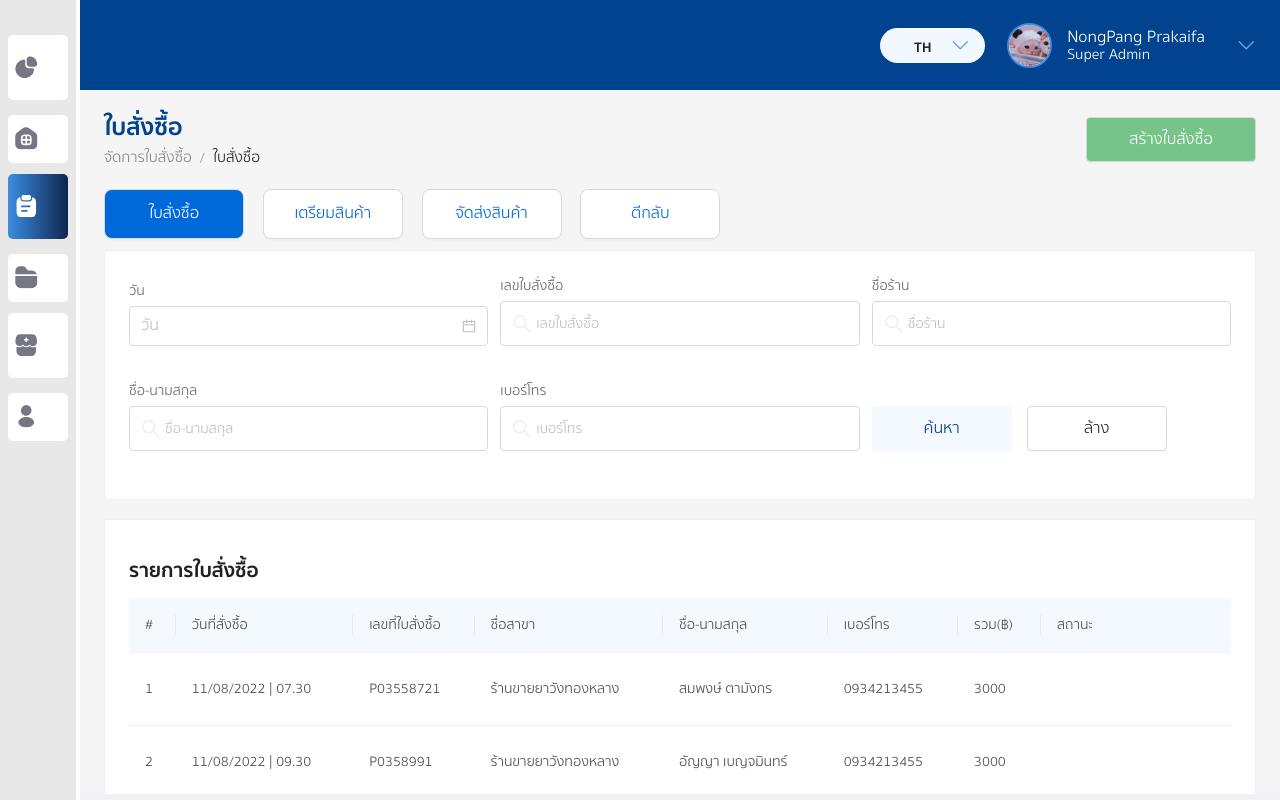
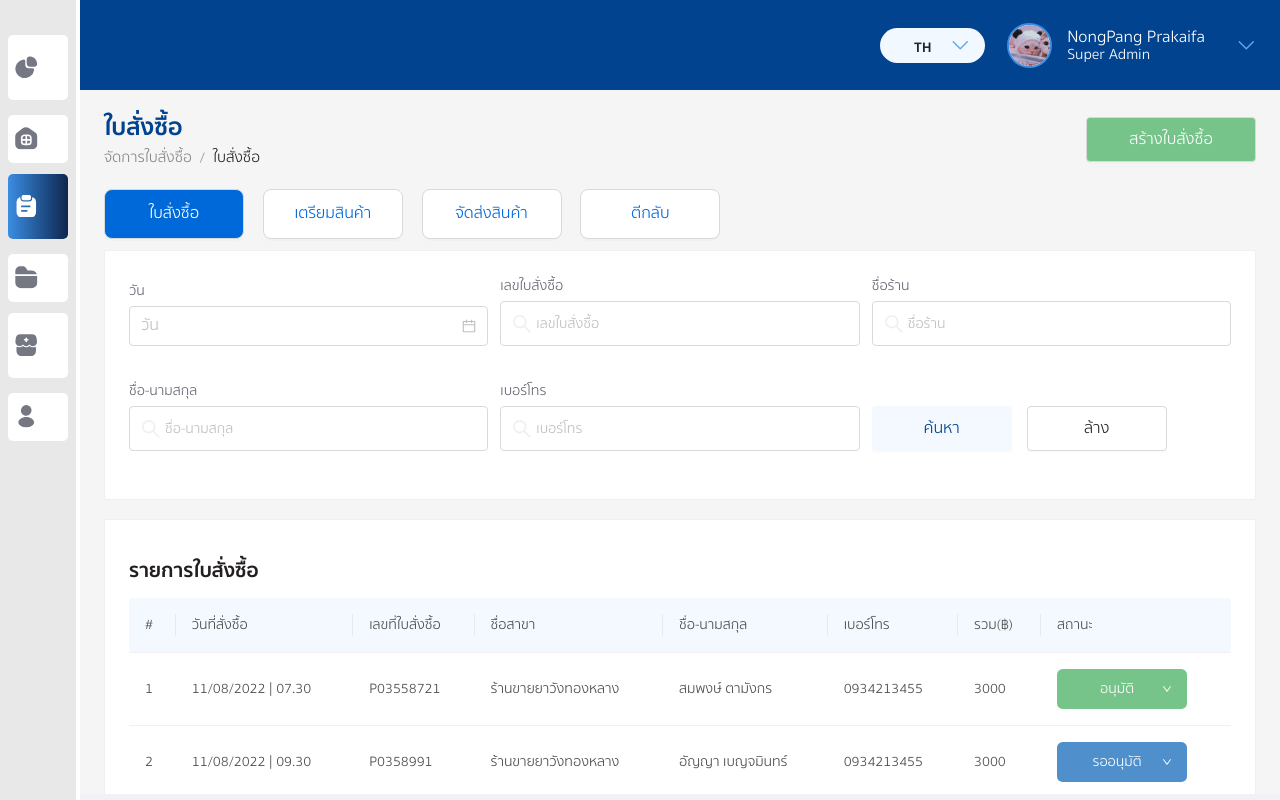
Before and after one commit to HusenMasmumas/ab-solute-health-were-house, a React (Create React App) app: page /#/purchase-order/manage in a window 1280 px wide. Built offline with nearby package versions, Linux system fonts and the light colour scheme.

Commit message:
fix: 🐛 tailwind not fast enough for style with hex-color-code

```diff
--- a/src/component/Dropdown/DropDown.tsx
+++ b/src/component/Dropdown/DropDown.tsx
@@ -72,7 +72,8 @@ const CDropDown = ({ background, hoverBackground, selection}: Props) => {
       trigger={['click']}
       cursor={ option.length > 0 ? true : false}
       >
-        <div className={`flex items-center text-white bg-[${background}] h-[40px] rounded-md px-4 !w-[130px]`}>
+        {/* <div className={`flex items-center text-white bg-[${background}] h-[40px] rounded-md px-4 !w-[130px]`}> */}
+        <div className={`flex items-center text-white h-[40px] rounded-md px-4 !w-[130px]`} style={{backgroundColor:background}}>
           <div className='!w-[100px] text-center '>
             {selection.title}
           </div>
```
